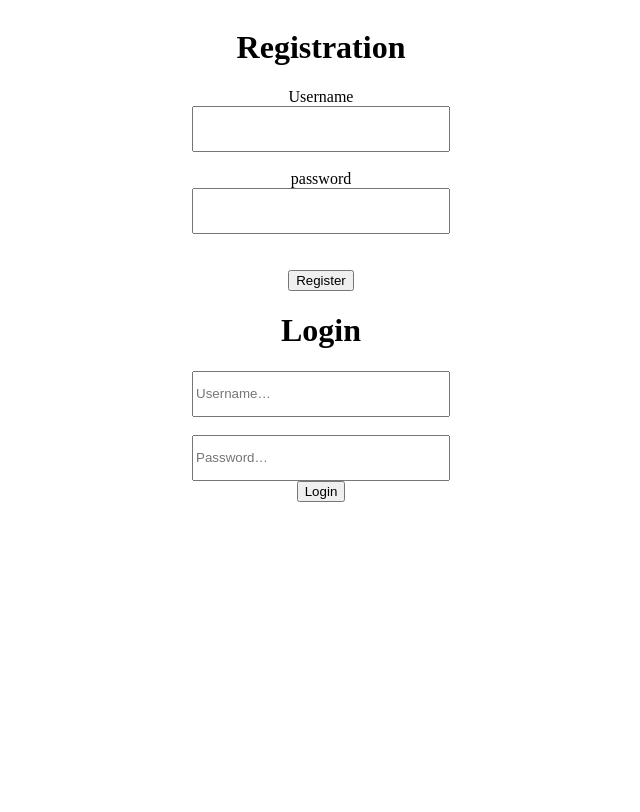
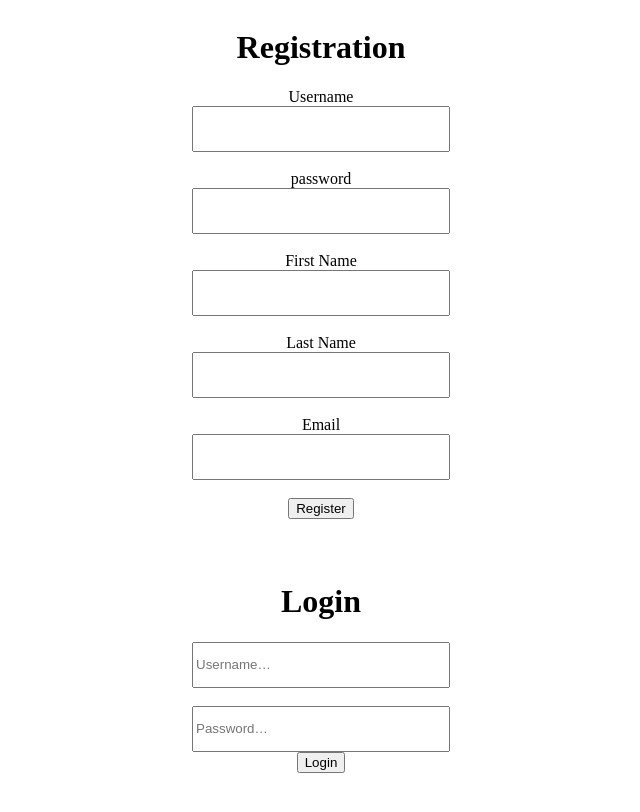
Before and after one commit to A-Amirhassani/OnlineStoreDB, a React (Create React App) app in the folder client/: page / in a window 1280 px wide. Shown: the top 812 px of the page, without its empty margins (319-959 px from the left). Built offline with nearby package versions, Linux system fonts and the light colour scheme.

Commit message:
Added firstName, lastName, email to the register and create two separate component for register and login

```diff
--- a/client/src/App.js
+++ b/client/src/App.js
@@ -1,113 +1,13 @@
-import Axios from 'axios';
-import React, { useState } from 'react';
+import React from 'react';
+import Login from './Login';
+import Register from './Register';
 import './App.css';
 
-
-import { toast, ToastContainer } from 'react-toastify';
-import 'react-toastify/dist/ReactToastify.css';
-
-
 function App() {
-	// const [count, setCount] = useState(0);
-	const [usernameReg, setUernameReg] = useState('');
-	const [ passwordReg, setPasswordReg ] = useState( '' );
-	 const [registerStatus, setRegisterStatus] = useState('');
-
-	const [username, setUername] = useState('');
-	const [password, setPassword] = useState('');
-
-	const [loginStatus, setLoginStatus] = useState('');
-
-	const login = () => {
-		Axios.post('http://localhost:3001/login', {
-			username: username,
-			password: password,
-		}).then((response) => {
-			if (!response.data.message) {
-				setLoginStatus(response.data.message);
-			} else {
-				setLoginStatus(response.data[0].message);
-			}
-		});
-	};
-
-	// const register = () => {
-	// 	Axios.post('http://localhost:3001/register', {
-	// 		username: usernameReg,
-	// 		password: passwordReg,
-	// 	}).then((response) => {
-	// 		console.log( response );
-	// 		setRegisterStatus( response.data.message );
-	// 		toast.success('Registered successfully!');
-	// 	});
-	// };
-
-	const register = () => {
-		Axios.post('http://localhost:3001/register', {
-			username: usernameReg,
-			password: passwordReg,
-		})
-			.then((response) => {
-				console.log('register response:', response);
-				console.log('register data:', response.data);
-				setRegisterStatus(response.data);
-				toast.success('Registered successfully!');
-			})
-			.catch((error) => {
-				console.log('register error:', error);
-				setRegisterStatus('Error registering user.');
-			});
-	};
-
-
 	return (
 		<div className="App">
-			<div className="registration">
-				<h1>Registration</h1>
-				<label>Username</label>
-				<input
-					type="text"
-					name="username"
-					onChange={(e) => {
-						setUernameReg(e.target.value);
-					}}
-				/>
-
-				<br />
-				<label>password</label>
-				<input
-					type="text"
-					onChange={(e) => {
-						setPasswordReg(e.target.value);
-					}}
-				/>
-
-				<br />
-
-				<br />
-				<button onClick={register}> Register</button>
-			</div>
-			<ToastContainer />
-			<div className="login">
-				<h1>Login</h1>
-				<input
-					type="text"
-					placeholder="Username…"
-					onChange={(e) => {
-						setUername(e.target.value);
-					}}
-				/>{' '}
-				<br />
-				<input
-					type="password"
-					placeholder="Password…"
-					onChange={(e) => {
-						setPassword(e.target.value);
-					}}
-				/>
-				<button onClick={login}>Login</button>
-			</div>
-			<h1> {loginStatus}</h1>
+			<Register />
+			<Login />
 		</div>
 	);
 }
--- /dev/null
+++ b/client/src/Login.js
@@ -0,0 +1,48 @@
+import Axios from 'axios';
+import React, { useState } from 'react';
+import { toast, ToastContainer } from 'react-toastify';
+import 'react-toastify/dist/ReactToastify.css';
+
+function Login() {
+	const [username, setUername] = useState('');
+	const [password, setPassword] = useState('');
+	const [loginStatus, setLoginStatus] = useState('');
+
+	const login = () => {
+		Axios.post('http://localhost:3001/login', {
+			username: username,
+			password: password,
+		}).then((response) => {
+			if (!response.data.message) {
+				setLoginStatus(response.data.message);
+			} else {
+				setLoginStatus(response.data[0].message);
+			}
+		});
+	};
+
+	return (
+		<div className="login">
+			<h1>Login</h1>
+			<input
+				type="text"
+				placeholder="Username…"
+				onChange={(e) => {
+					setUername(e.target.value);
+				}}
+			/>
+			<br />
+			<input
+				type="password"
+				placeholder="Password…"
+				onChange={(e) => {
+					setPassword(e.target.value);
+				}}
+			/>
+			<button onClick={login}>Login</button>
+			<h1> {loginStatus}</h1>
+		</div>
+	);
+}
+
+export default Login;
--- /dev/null
+++ b/client/src/Register.js
@@ -0,0 +1,86 @@
+import Axios from 'axios';
+import React, { useState } from 'react';
+import { toast, ToastContainer } from 'react-toastify';
+import 'react-toastify/dist/ReactToastify.css';
+
+function Register() {
+	const [usernameReg, setUernameReg] = useState('');
+	const [passwordReg, setPasswordReg] = useState('');
+  const [ registerStatus, setRegisterStatus ] = useState( '' );
+
+  const [firstNameReg, setFirstNameReg] = useState('');
+	const [lastNameReg, setLastNameReg] = useState('');
+	const [emailReg, setEmailReg] = useState('');
+
+	const register = () => {
+		Axios.post('http://localhost:3001/register', {
+			username: usernameReg,
+			password: passwordReg,
+
+			firstName: firstNameReg,
+			lastName: lastNameReg,
+			email: emailReg,
+		})
+			.then((response) => {
+				console.log('register response:', response);
+				console.log('register data:', response.data);
+				setRegisterStatus(response.data);
+				toast.success('Registered successfully!');
+			})
+			.catch((error) => {
+				console.log('register error:', error);
+				setRegisterStatus('Error registering user.');
+			});
+	};
+
+	return (
+		<div className="registration">
+			<h1>Registration</h1>
+			<label>Username</label>
+			<input
+				type="text"
+				name="username"
+				onChange={(e) => {
+					setUernameReg(e.target.value);
+				}}
+			/>
+			<br />
+			<label>password</label>
+			<input
+				type="text"
+				onChange={(e) => {
+					setPasswordReg(e.target.value);
+				}}
+			/>
+			<br />
+			<label>First Name</label>
+			<input
+				type="text"
+				onChange={(e) => {
+					setFirstNameReg(e.target.value);
+				}}
+			/>
+			<br />
+			<label>Last Name</label>
+			<input
+				type="text"
+				onChange={(e) => {
+					setLastNameReg(e.target.value);
+				}}
+			/>
+			<br />
+			<label>Email</label>
+			<input
+				type="text"
+				onChange={(e) => {
+					setEmailReg(e.target.value);
+				}}
+			/>
+			<br />
+			<button onClick={register}> Register</button>
+			<h1>{registerStatus}</h1>
+		</div>
+	);
+}
+
+export default Register;
```
Also changed, not shown: 1 other file (tests, documents, lock files or other folders).
